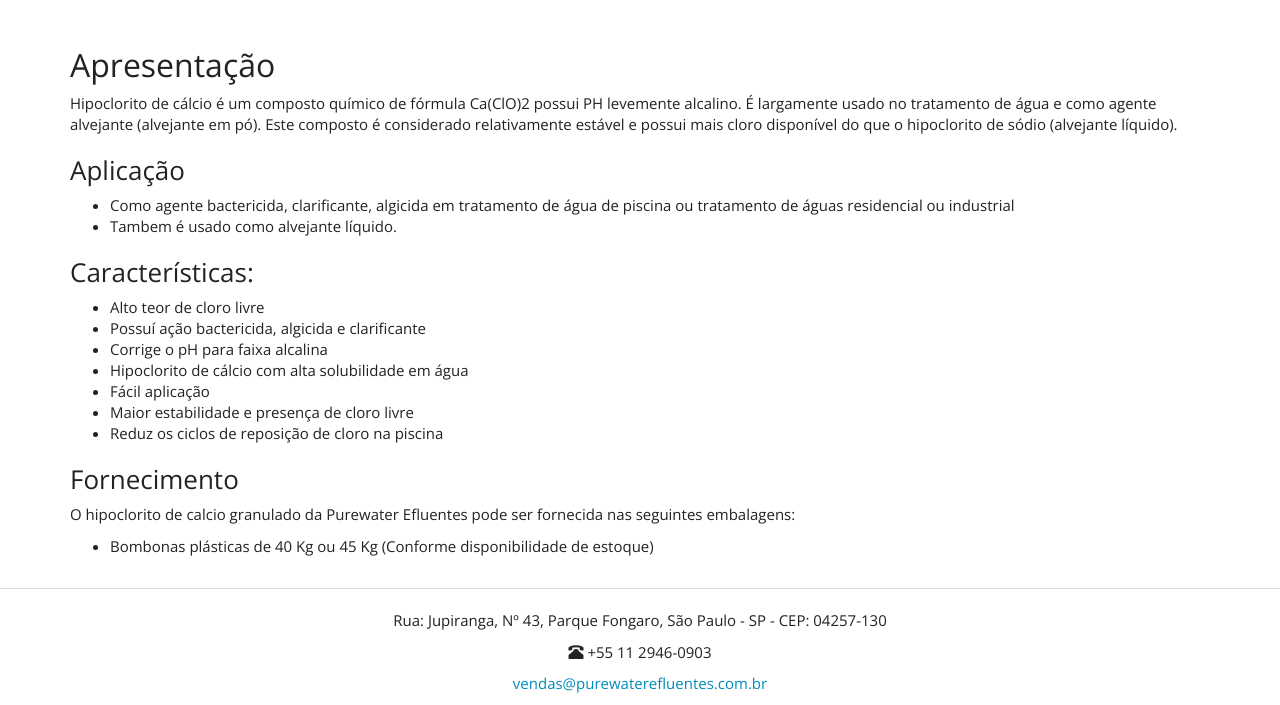
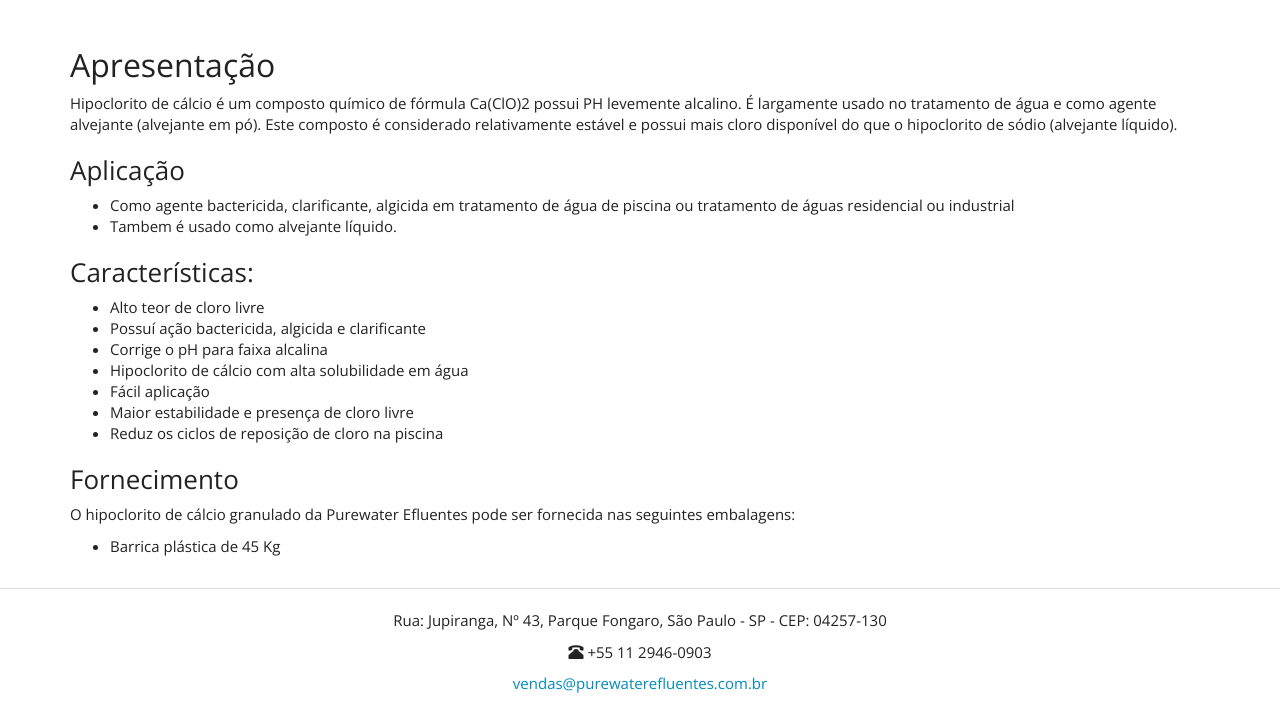
Before and after one commit to purewaterefluentes/purewaterefluentes.github.io, a Jekyll site: the page built from produtos/cloro.md, in a window 1280 px wide and 1003 px high, cut to the strip 298-1003 px from the top of the window. Built offline with Jekyll 4.4.1, drawn with Linux system fonts in a browser that asks for light colours; nearby versions of some CDN libraries; library files that are not in the unit come from our copies.

Commit message:
Update cloro.md

```diff
--- a/produtos/cloro.md
+++ b/produtos/cloro.md
@@ -25,6 +25,6 @@ Hipoclorito de cálcio é um composto químico de fórmula Ca(ClO)2 possui PH le
 
 
 ### Fornecimento
-O hipoclorito de calcio granulado da Purewater Efluentes pode ser fornecida nas seguintes embalagens:
+O hipoclorito de cálcio granulado da Purewater Efluentes pode ser fornecida nas seguintes embalagens:
 
-- Bombonas plásticas de 40 Kg ou 45 Kg (Conforme disponibilidade de estoque)
+- Barrica plástica de 45 Kg
```
